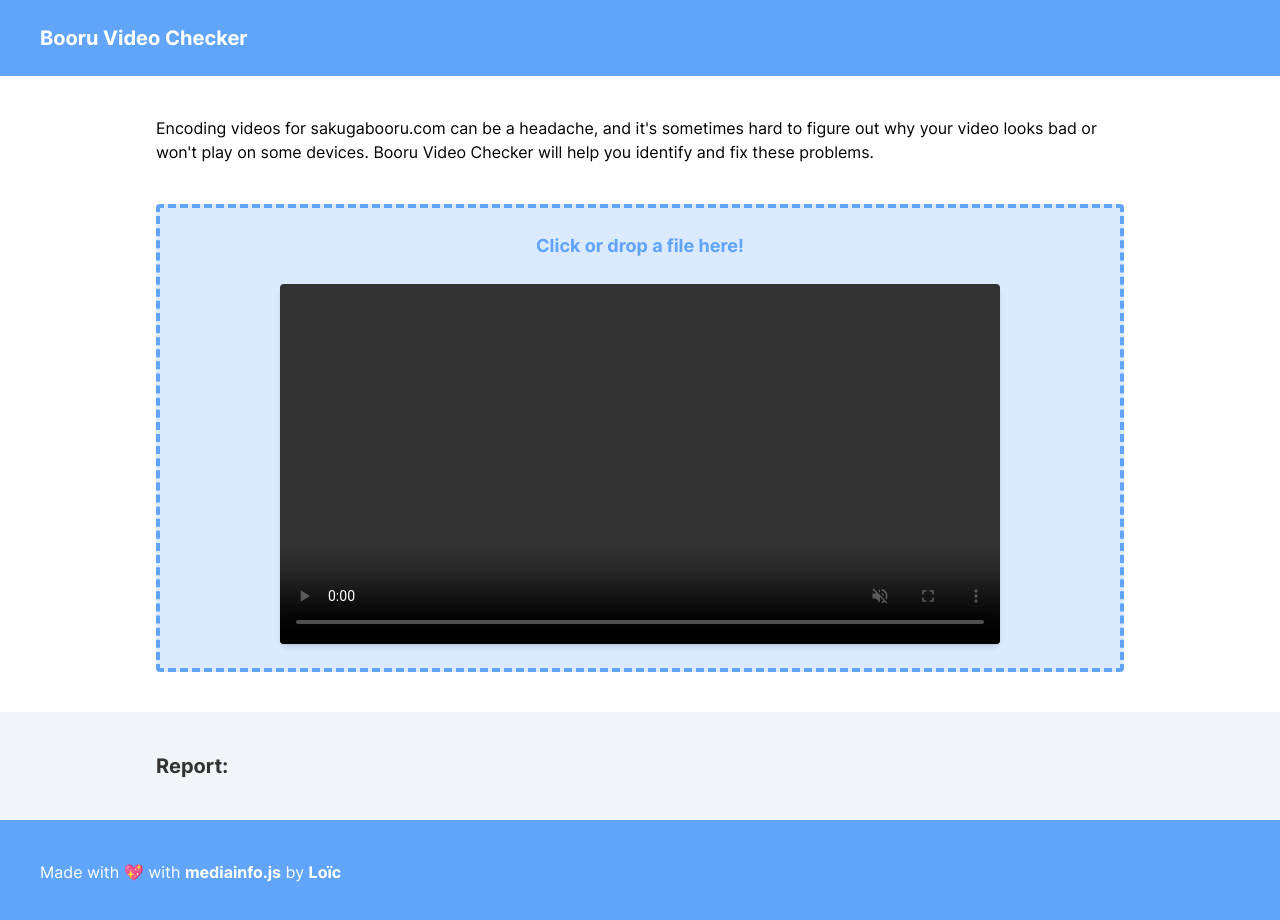
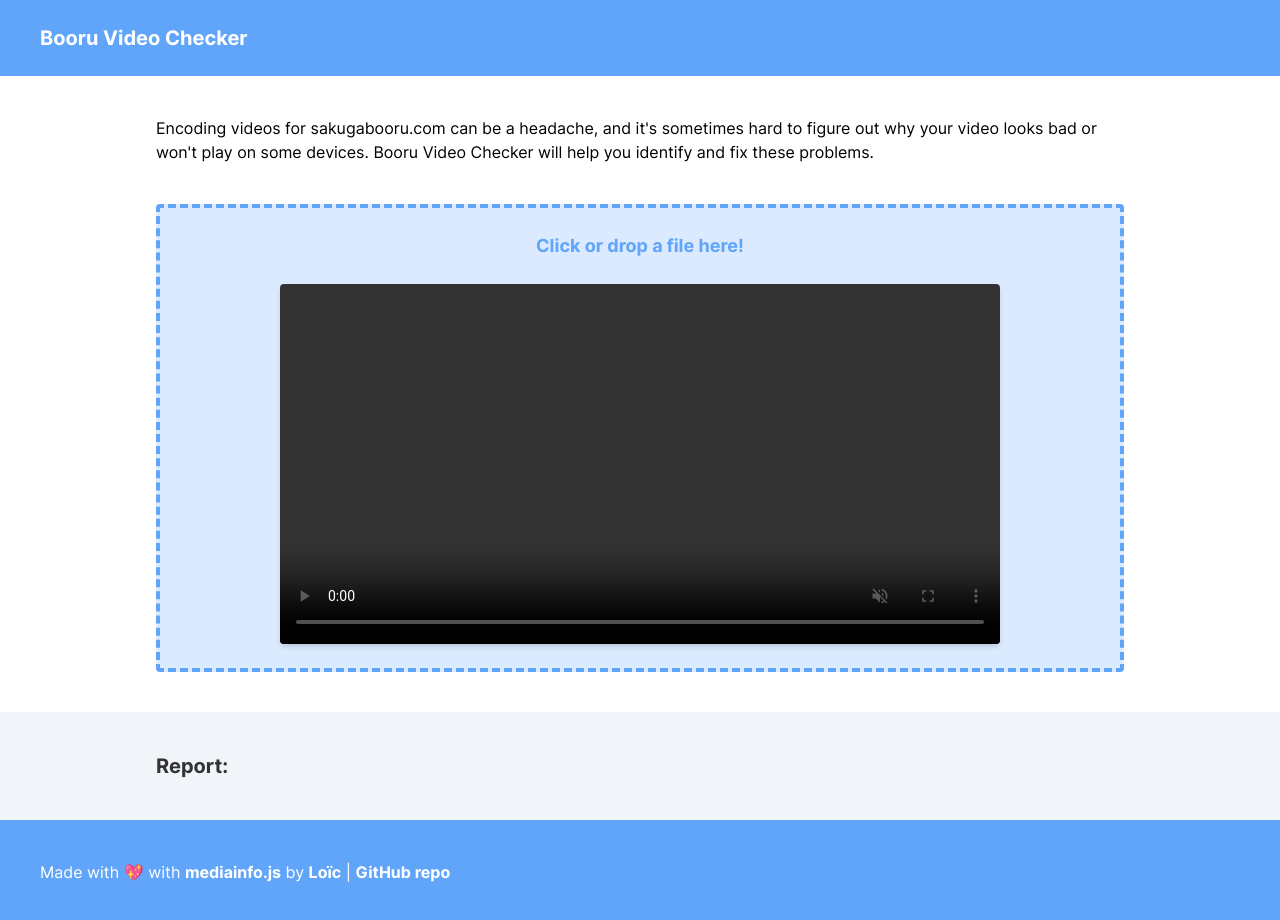
Before and after one commit to ftLoic/booru-video-checker, a Vue app: page / in a window 1280 px wide. Shown: the top 920 px of the page. Built offline with nearby package versions, Linux system fonts and the light colour scheme.

Commit message:
Added GitHub

```diff
--- a/src/App.vue
+++ b/src/App.vue
@@ -6,9 +6,7 @@
   <main class="bg-slate-100" @dragover.prevent @drop.prevent="dropFile">
     <div class="bg-white">
       <div class="max-w-[1000px] m-auto px-4 py-10">
-        <p class="mb-10">
-          Encoding videos for <a href="https://sakugabooru.com/" target="_blank">sakugabooru.com</a> can be a headache, and it's sometimes hard to figure out why your video looks bad or won't play on some devices. Booru Video Checker will help you identify and fix these problems.
-        </p>
+        <p class="mb-10">Encoding videos for <a href="https://sakugabooru.com/" target="_blank">sakugabooru.com</a> can be a headache, and it's sometimes hard to figure out why your video looks bad or won't play on some devices. Booru Video Checker will help you identify and fix these problems.</p>
 
         <div class="bg-blue-100 border-blue-400 border-4 border-dashed p-6 w-full text-center text-blue-400 font-bold text-lg cursor-pointer rounded" @click.self="$refs.file.click()">
           Click or drop a file here!
@@ -40,6 +38,8 @@
     <a class="font-bold hover:underline" href="https://github.com/buzz/mediainfo.js" target="_blank">mediainfo.js</a>
     by
     <a class="font-bold hover:underline" href="https://twitter.com/ftLoic" target="_blank">Loïc</a>
+    |
+    <a class="font-bold hover:underline" href="https://github.com/ftLoic/booru-video-checker" target="_blank">GitHub repo</a>
   </footer>
 </template>
 
@@ -81,7 +81,7 @@
       return newFlags;
     },
     ohNoFlags() {
-      return this.flags.filter(f => f.result.mode !== "valid").length;
+      return this.flags.filter((f) => f.result.mode !== "valid").length;
     }
   },
   methods: {
```
